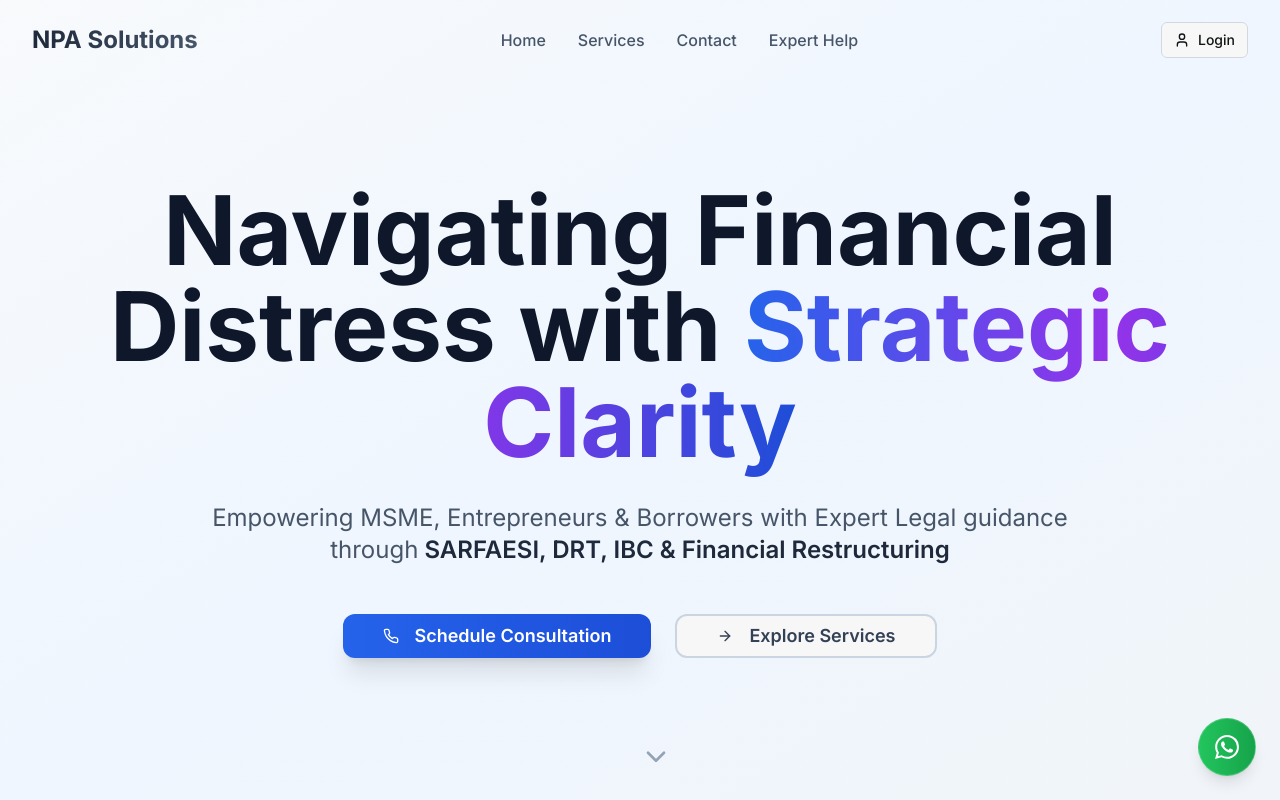
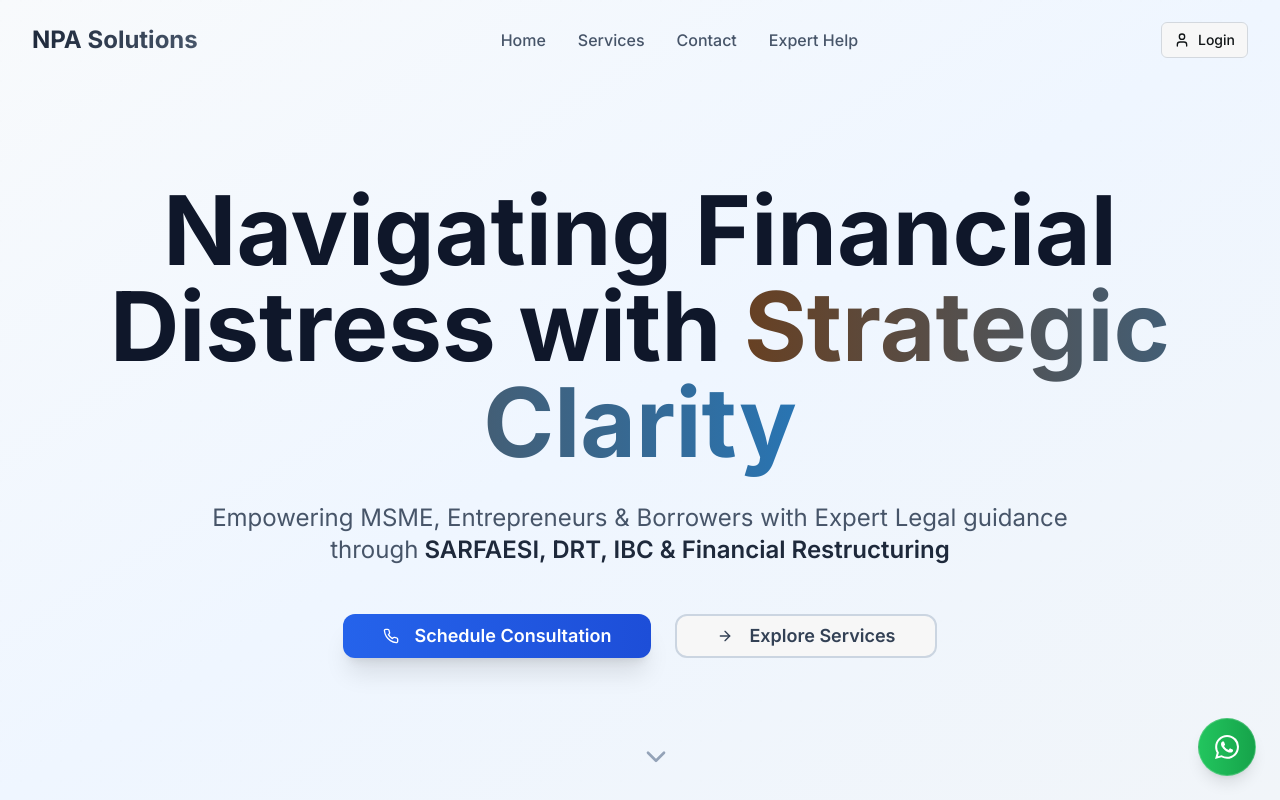
Before and after one commit to NPASolutions/npa-solutions, a React (Vite) app: page / in a window 1280 px wide. Shown: the top 800 px of the page. Built offline with nearby package versions, Linux system fonts and the light colour scheme.

Commit message:
Apply gradient theme highlight
Apply a gradient to the heading text "Strategic Clarity" from Dark Indigo to Royal Blue. This gradient will be used as a theme highlight across the website to convey authority and clarity.

```diff
--- a/src/index.css
+++ b/src/index.css
@@ -35,6 +35,10 @@
     --ring: 45 93% 47%;
 
     --radius: 0.5rem;
+
+    /* Theme gradient colors */
+    --theme-gradient-start: 26 50% 27%; /* Dark Indigo */
+    --theme-gradient-end: 207 63% 43%; /* Royal Blue */
 
     --sidebar-background: 215 25% 27%;
     --sidebar-foreground: 0 0% 98%;
--- a/src/pages/Index.tsx
+++ b/src/pages/Index.tsx
@@ -303,7 +303,7 @@ If you're struggling with a Non-Performing Asset, our team is here to help you m
 
             <h1 className="text-3xl sm:text-4xl md:text-5xl lg:text-7xl xl:text-8xl font-bold text-slate-900 mb-6 sm:mb-8 leading-tight px-2">
               Navigating Financial Distress with{" "}
-              <span className="bg-gradient-to-r from-blue-600 via-purple-600 to-blue-700 bg-clip-text text-transparent">
+              <span className="bg-theme-gradient bg-clip-text text-transparent">
                 Strategic Clarity
               </span>
             </h1>
--- a/tailwind.config.ts
+++ b/tailwind.config.ts
@@ -107,6 +107,7 @@ export default {
 			},
 			backgroundImage: {
 				'grid-pattern': 'radial-gradient(circle at 1px 1px, rgba(0,0,0,0.1) 1px, transparent 0)',
+				'theme-gradient': 'linear-gradient(to right, hsl(var(--theme-gradient-start)), hsl(var(--theme-gradient-end)))',
 			}
 		}
 	},
```
